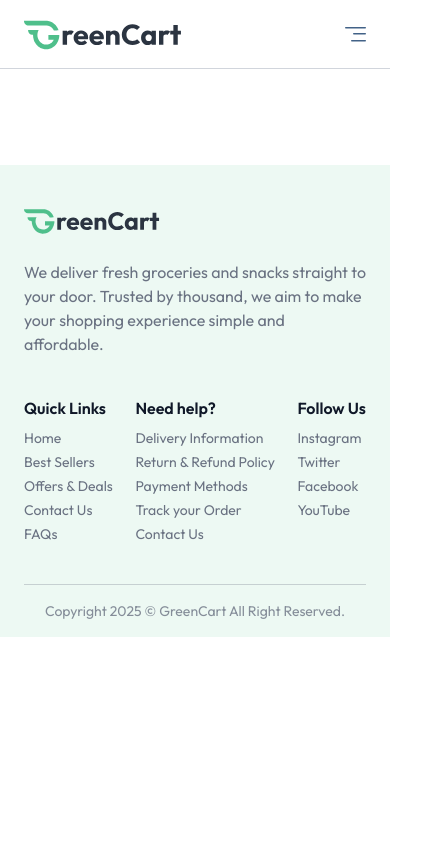
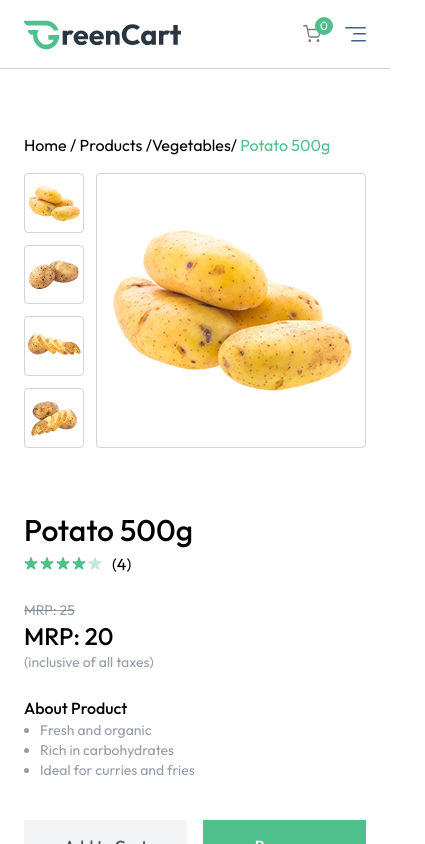
Before and after one commit to manishaV-dev/Grocery_Delivery, a React (Vite) app: page / in a window 390 px wide. Both pictures are taken after a click on the element 136 px from the left and 1852 px from the top of the page. Shown: the top 844 px of the page, 425 px wide, since content can reach past the window. Built offline with nearby package versions, Linux system fonts and the light colour scheme.

Commit message:
create product details page

```diff
--- a/src/App.jsx
+++ b/src/App.jsx
@@ -8,6 +8,7 @@ import { useAppContext } from "./context/AppContext";
 import Login from "./components/Login";
 import AllProducts from "./pages/AllProducts";
 import ProductCategory from "./pages/ProductCategory";
+import ProductDetails from "./pages/ProductDetails";
 
 const App = () => {
   const isSellerPath = useLocation().pathname.includes("seller");
@@ -28,6 +29,7 @@ const App = () => {
           <Route path="/" element={<Home />} />
           <Route path="/products" element={<AllProducts />} />
           <Route path="/products/:category" element={<ProductCategory />} />
+          <Route path="/products/:category/:id" element={<ProductDetails />} />
         </Routes>
       </div>
       {!isSellerPath && <Footer />}
--- a/src/components/Navbar.jsx
+++ b/src/components/Navbar.jsx
@@ -12,6 +12,7 @@ const Navbar = () => {
     navigate,
     searchQuery,
     setSearchQuery,
+    getCartCount,
   } = useAppContext();
 
   const logout = async () => {
@@ -82,14 +83,14 @@ const Navbar = () => {
           >
             <path
               d="M.583.583h2.333l1.564 7.81a1.17 1.17 0 0 0 1.166.94h5.67a1.17 1.17 0 0 0 1.167-.94l.933-4.893H3.5m2.333 8.75a.583.583 0 1 1-1.167 0 .583.583 0 0 1 1.167 0m6.417 0a.583.583 0 1 1-1.167 0 .583.583 0 0 1 1.167 0"
-              stroke="#4fbf8b"
+              stroke="#7A7B7D"
               strokeLinecap="round"
               strokeLinejoin="round"
             />
           </svg>
 
           <button className="absolute -top-2 -right-3 text-xs text-white bg-primary w-[18px] h-[18px] rounded-full">
-            3
+            {getCartCount()}
           </button>
         </div>
 
@@ -124,10 +125,36 @@ const Navbar = () => {
         )}
       </div>
 
+      {/* cart in mobile */}
+      <div className="flex items-center gap-6 sm:hidden">
+        <div
+          className="relative cursor-pointer"
+          onClick={() => navigate("/cart")}
+        >
+          <svg
+            width="18"
+            height="18"
+            viewBox="0 0 14 14"
+            fill="none"
+            xmlns="http://www.w3.org/2000/svg"
+          >
+            <path
+              d="M.583.583h2.333l1.564 7.81a1.17 1.17 0 0 0 1.166.94h5.67a1.17 1.17 0 0 0 1.167-.94l.933-4.893H3.5m2.333 8.75a.583.583 0 1 1-1.167 0 .583.583 0 0 1 1.167 0m6.417 0a.583.583 0 1 1-1.167 0 .583.583 0 0 1 1.167 0"
+              stroke="#7A7B7D"
+              strokeLinecap="round"
+              strokeLinejoin="round"
+            />
+          </svg>
+
+          <button className="absolute -top-2 -right-3 text-xs text-white bg-primary w-[18px] h-[18px] rounded-full">
+            {getCartCount()}
+          </button>
+        </div>
+
         <button
           onClick={() => (open ? setOpen(false) : setOpen(true))}
           aria-label="Menu"
-        className="sm:hidden"
+          className="cursor-pointer"
         >
           {/* Menu Icon SVG */}
           <svg
@@ -139,9 +166,17 @@ const Navbar = () => {
           >
             <rect width="21" height="1.5" rx=".75" fill="#426287" />
             <rect x="8" y="6" width="13" height="1.5" rx=".75" fill="#426287" />
-          <rect x="6" y="13" width="15" height="1.5" rx=".75" fill="#426287" />
+            <rect
+              x="6"
+              y="13"
+              width="15"
+              height="1.5"
+              rx=".75"
+              fill="#426287"
+            />
           </svg>
         </button>
+      </div>
 
       {/* Mobile Menu */}
 
--- a/src/context/AppContext.jsx
+++ b/src/context/AppContext.jsx
@@ -54,6 +54,27 @@ export const AppContextProvider = ({ children }) => {
     setCartItems(cartData);
   };
 
+  // Get cart item count
+  const getCartCount = () => {
+    let totalCount = 0;
+    for (const item in cartItems) {
+      totalCount += cartItems[item];
+    }
+    return totalCount;
+  };
+
+  // Get total cart amount
+  const getCartAmount = () => {
+    let totalAmount = 0;
+    for (const item in cartItems) {
+      let itemInfo = products.find((product) => product._id === item);
+      if (cartItems[item] > 0) {
+        totalAmount += itemInfo.offerPrice * cartItems[item];
+      }
+    }
+    return Math.floor(totalAmount * 100) / 100;
+  };
+
   useEffect(() => {
     fetchProducts();
   }, []);
@@ -74,6 +95,8 @@ export const AppContextProvider = ({ children }) => {
     removeFromCart,
     searchQuery,
     setSearchQuery,
+    getCartCount,
+    getCartAmount
   };
 
   return <AppContext.Provider value={value}>{children}</AppContext.Provider>;
--- /dev/null
+++ b/src/pages/ProductDetails.jsx
@@ -0,0 +1,145 @@
+import React, { useEffect, useState } from "react";
+import { useAppContext } from "../context/AppContext";
+import { Link, useParams } from "react-router-dom";
+import { assets } from "../assets/assets";
+import ProductCard from "../components/ProductCard";
+
+const ProductDetails = () => {
+  const [relatedProducts, setRelatedProdcuts] = useState([]);
+  const [thumbnail, setThumbnail] = useState(null);
+  const { products, navigate, currency, addToCart } = useAppContext();
+  const { id } = useParams();
+
+  const product = products.find((item) => item._id === id);
+
+  //   related product
+  useEffect(() => {
+    if (products.length > 0) {
+      let productCopy = products.slice();
+      productCopy = productCopy.filter(
+        (item) => product.category === item.category
+      );
+      //   show only five related products
+      setRelatedProdcuts(productCopy.slice(0, 5));
+    }
+  }, [product]);
+
+  //  when individual product available set the thumbnail
+  useEffect(() => {
+    setThumbnail(product?.image[0] ? product.image[0] : null);
+  }, [product]);
+
+  return (
+    product && (
+      <div className="mt-16">
+        <p>
+          <Link to={"/"}>Home</Link> /<Link to={"/products"}> Products</Link> /
+          <Link to={`/products/${product.category.toLowerCase()}`}>
+            {product.category}
+          </Link>
+          /<span className="text-primary"> {product.name}</span>
+        </p>
+
+        <div className="flex flex-col md:flex-row gap-16 mt-4">
+          <div className="flex gap-3">
+            <div className="flex flex-col gap-3">
+              {product.image.map((image, index) => (
+                <div
+                  key={index}
+                  onClick={() => setThumbnail(image)}
+                  className="border max-w-24 border-gray-500/30 rounded overflow-hidden cursor-pointer"
+                >
+                  <img src={image} alt={`Thumbnail ${index + 1}`} />
+                </div>
+              ))}
+            </div>
+
+            <div className="border border-gray-500/30 max-w-100 rounded overflow-hidden">
+              <img src={thumbnail} alt="Selected product" />
+            </div>
+          </div>
+
+          <div className="text-sm w-full md:w-1/2">
+            <h1 className="text-3xl font-medium">{product.name}</h1>
+
+            <div className="flex items-center gap-0.5 mt-1">
+              {Array(5)
+                .fill("")
+                .map((_, i) => (
+                  <img
+                    key={i}
+                    src={i < 4 ? assets.star_icon : assets.star_dull_icon}
+                    className="md:w-4 w-3.5"
+                  />
+                ))}
+              <p className="text-base ml-2">(4)</p>
+            </div>
+
+            <div className="mt-6">
+              <p className="text-gray-500/70 line-through">
+                MRP: {currency} {product.price}
+              </p>
+              <p className="text-2xl font-medium">
+                MRP: {currency} {product.offerPrice}
+              </p>
+              <span className="text-gray-500/70">(inclusive of all taxes)</span>
+            </div>
+
+            <p className="text-base font-medium mt-6">About Product</p>
+            <ul className="list-disc ml-4 text-gray-500/70">
+              {product.description.map((desc, index) => (
+                <li key={index}>{desc}</li>
+              ))}
+            </ul>
+
+            <div className="flex items-center mt-10 gap-4 text-base">
+              <button
+                className="w-full py-3.5 cursor-pointer font-medium bg-gray-100 text-gray-800/80 hover:bg-gray-200 transition"
+                onClick={() => addToCart(product._id)}
+              >
+                Add to Cart
+              </button>
+              <button
+                className="w-full py-3.5 cursor-pointer font-medium bg-primary text-white hover:bg-primary-dull transition"
+                onClick={() => {
+                  addToCart(product._id);
+                  navigate("/cart");
+                }}
+              >
+                Buy now
+              </button>
+            </div>
+          </div>
+        </div>
+
+        {/* related product */}
+        <div className="flex flex-col items-center mt-20">
+          <div className="flex flex-col items-center w-max">
+            <p className="text-3xl font-medium">Related Products</p>
+            <div className="w-20 h-0.5 bg-primary rounded-full mt-2"></div>
+          </div>
+
+          <div className="grid grid-cols-2 sm:grid-cols-3 md:grid-cols-4 gap-3 md:gap-6 lg:grid-cols-5 mt-6 w-full">
+            {relatedProducts
+              .filter((product) => product.inStock)
+              .map((product, index) => (
+                <ProductCard key={index} product={product} />
+              ))}
+          </div>
+
+          <button
+            onClick={() => {
+              navigate("/products");
+              scrollTo(0, 0);
+            }}
+            className="mx-auto cursor-pointer px-12 my-16 py-2.5 border rounded text-primary hover:bg-primary/10 transition"
+          >
+            See more
+          </button>
+        </div>
+      </div>
+    )
+  );
+};
+
+export default ProductDetails;
```
Lines whose indentation alone changed are shown as unchanged.
